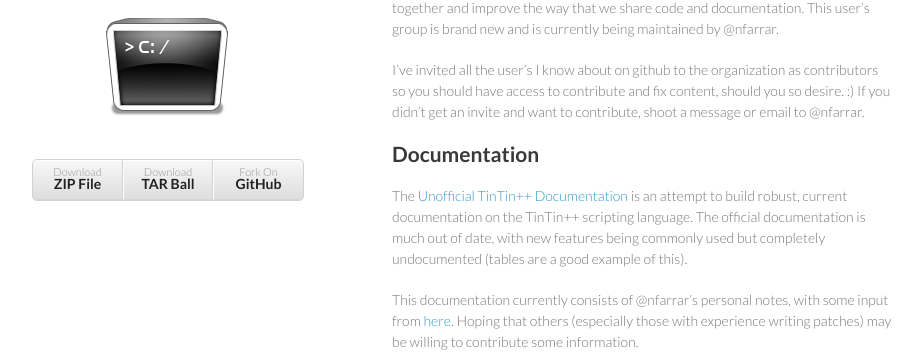
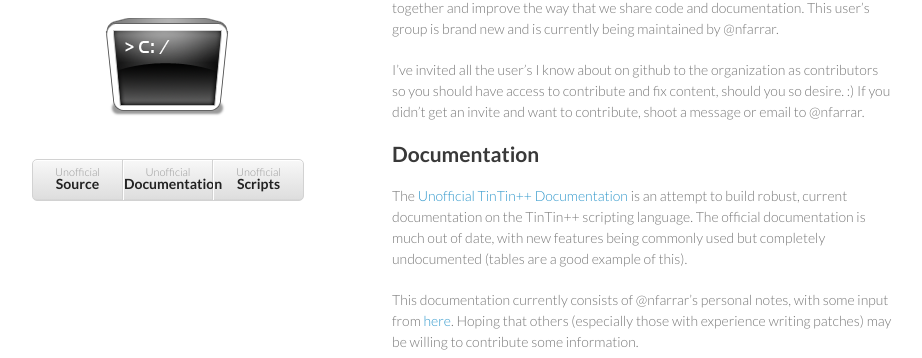
Before and after one commit to tintinplusplus/tintinplusplus.github.io, a Jekyll site: the page built from about.md, in a window 1280 px wide. Shown: the part 133-491 px from the top of the page, without its empty margins (178-1100 px from the left). Built offline with Jekyll 4.4.1, drawn with Linux system fonts in a browser that asks for light colours.

Commit message:
updated about.md

```diff
--- a/_includes/header.html
+++ b/_includes/header.html
@@ -3,8 +3,8 @@
   <p class="description">{{ site.description }}</p>
   <div class="terminal"><img src="img/terminal.png" /></div>
   <ul>
-    <li><a href="https://github.com/orderedlist/minimal/zipball/master">Download <strong>ZIP File</strong></a></li>
-    <li><a href="https://github.com/orderedlist/minimal/tarball/master">Download <strong>TAR Ball</strong></a></li>
-    <li><a href="http://github.com/orderedlist/minimal">Fork On <strong>GitHub</strong></a></li>
+    <li><a href="https://github.com/tintinplusplus/tintin">Unofficial <strong>Source</strong></a></li>
+    <li><a href="http://tintinplusplus-unoffical-documentation.readthedocs.org/">Unofficial <strong>Documentation</strong></a></li>
+    <li><a href="https://github.com/tintinplusplus/tintinplusplus-scripts">Unofficial <strong>Scripts</strong></a></li>
   </ul>
 </header>
```
